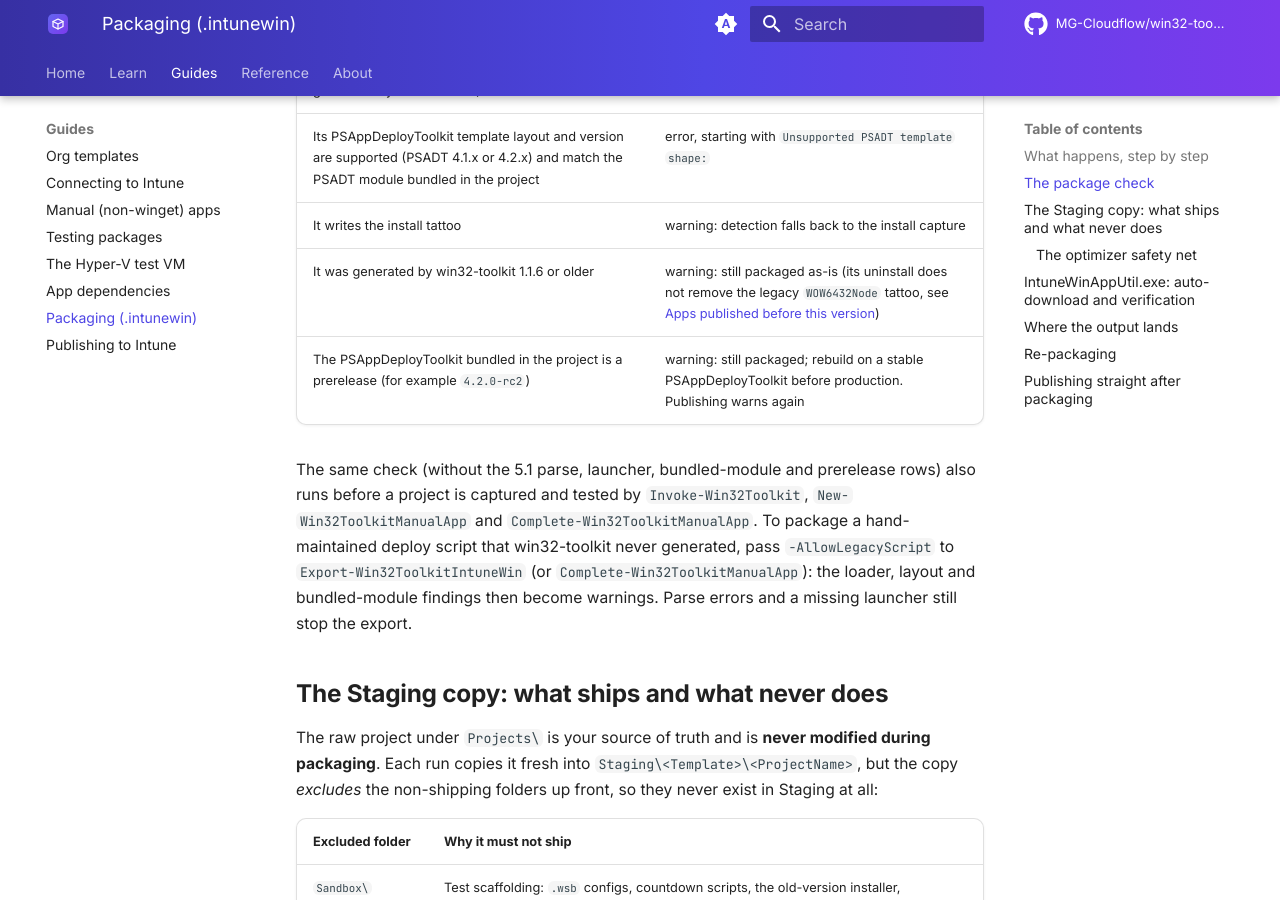
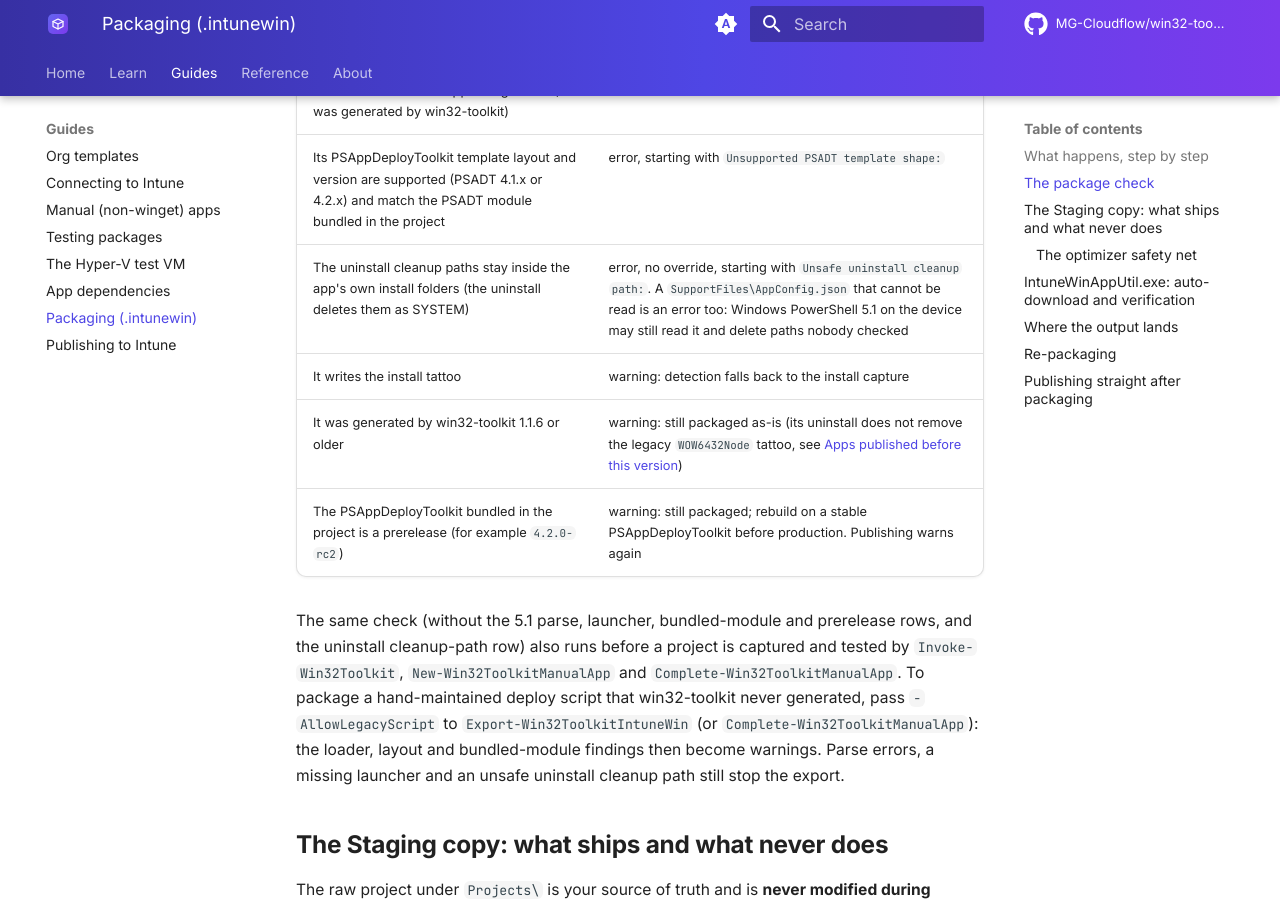
Before and after one commit to MG-Cloudflow/win32-toolkit, an MkDocs documentation site: the page built from docs/packaging.md, in a window 1280 px wide and 900 px high, scrolled down 1531 px. Built offline with MkDocs 1.6.1 and Material for MkDocs 9.7.7, drawn with Linux system fonts in a browser that asks for light colours; comment, search, counter and statistics services are not loaded.

Commit message:
fix(export): refuse to package unsafe uninstall cleanup paths
Projects captured before the previous commit can still carry cleanup paths
outside the app's own install folders (C:\Program Files (x86), Edge and
WebView2 folders), and the uninstall deletes each one recursively as SYSTEM
on every device (design I-1, I-1b, D6, D9).

Assert-Win32ToolkitPackageReady -Stage Export now reports every such
Uninstall.CleanupPaths entry, and every invalid Uninstall.InstallRoots
entry, as a W32T.PackageNotReady line starting with 'Unsafe uninstall
cleanup path:' (or 'Unsafe uninstall install root:'). There is no override:
-AllowLegacyScript does not downgrade it. The roots are the stored
InstallRoots, else those derived from the newest capture's primary
uninstall key; with a capture, a path must also be a folder it created.
Sub-folders inside a valid root still pass (Dv3). Finalize does not run the
check, because Finalize re-captures and repairs the paths (L7); the error
names that re-capture and a rebuild (D12). An unreadable AppConfig.json is
a warning.

The evaluation lives in one helper, Get-Win32ToolkitCleanupPathFinding
(spec 2.5), so the Publish warning (L22) can reuse it.

Co-Authored-By: Claude Opus 5.5 <noreply@anthropic.com>

```diff
--- a/docs/packaging.md
+++ b/docs/packaging.md
@@ -46,11 +46,12 @@ win32-toolkit refuses to package a deploy script it cannot vouch for. Every prob
 | `Invoke-AppDeployToolkit.exe` (the launcher Intune starts) sits next to it | error |
 | It carries the toolkit's AppConfig loader (it was generated by win32-toolkit) | error |
 | Its PSAppDeployToolkit template layout and version are supported (PSADT 4.1.x or 4.2.x) and match the PSADT module bundled in the project | error, starting with `Unsupported PSADT template shape:` |
+| The uninstall cleanup paths stay inside the app's own install folders (the uninstall deletes them as SYSTEM) | error, no override, starting with `Unsafe uninstall cleanup path:`. A `SupportFiles\AppConfig.json` that cannot be read is an error too: Windows PowerShell 5.1 on the device may still read it and delete paths nobody checked |
 | It writes the install tattoo | warning: detection falls back to the install capture |
 | It was generated by win32-toolkit 1.1.6 or older | warning: still packaged as-is (its uninstall does not remove the legacy `WOW6432Node` tattoo, see [Apps published before this version](publishing.md#apps-published-before-this-version)) |
 | The PSAppDeployToolkit bundled in the project is a prerelease (for example `4.2.0-rc2`) | warning: still packaged; rebuild on a stable PSAppDeployToolkit before production. Publishing warns again |
 
-The same check (without the 5.1 parse, launcher, bundled-module and prerelease rows) also runs before a project is captured and tested by `Invoke-Win32Toolkit`, `New-Win32ToolkitManualApp` and `Complete-Win32ToolkitManualApp`. To package a hand-maintained deploy script that win32-toolkit never generated, pass `-AllowLegacyScript` to `Export-Win32ToolkitIntuneWin` (or `Complete-Win32ToolkitManualApp`): the loader, layout and bundled-module findings then become warnings. Parse errors and a missing launcher still stop the export.
+The same check (without the 5.1 parse, launcher, bundled-module and prerelease rows, and the uninstall cleanup-path row) also runs before a project is captured and tested by `Invoke-Win32Toolkit`, `New-Win32ToolkitManualApp` and `Complete-Win32ToolkitManualApp`. To package a hand-maintained deploy script that win32-toolkit never generated, pass `-AllowLegacyScript` to `Export-Win32ToolkitIntuneWin` (or `Complete-Win32ToolkitManualApp`): the loader, layout and bundled-module findings then become warnings. Parse errors, a missing launcher and an unsafe uninstall cleanup path still stop the export.
 
 ## The Staging copy: what ships and what never does
 
```
Also changed, not shown: 3 other files.
